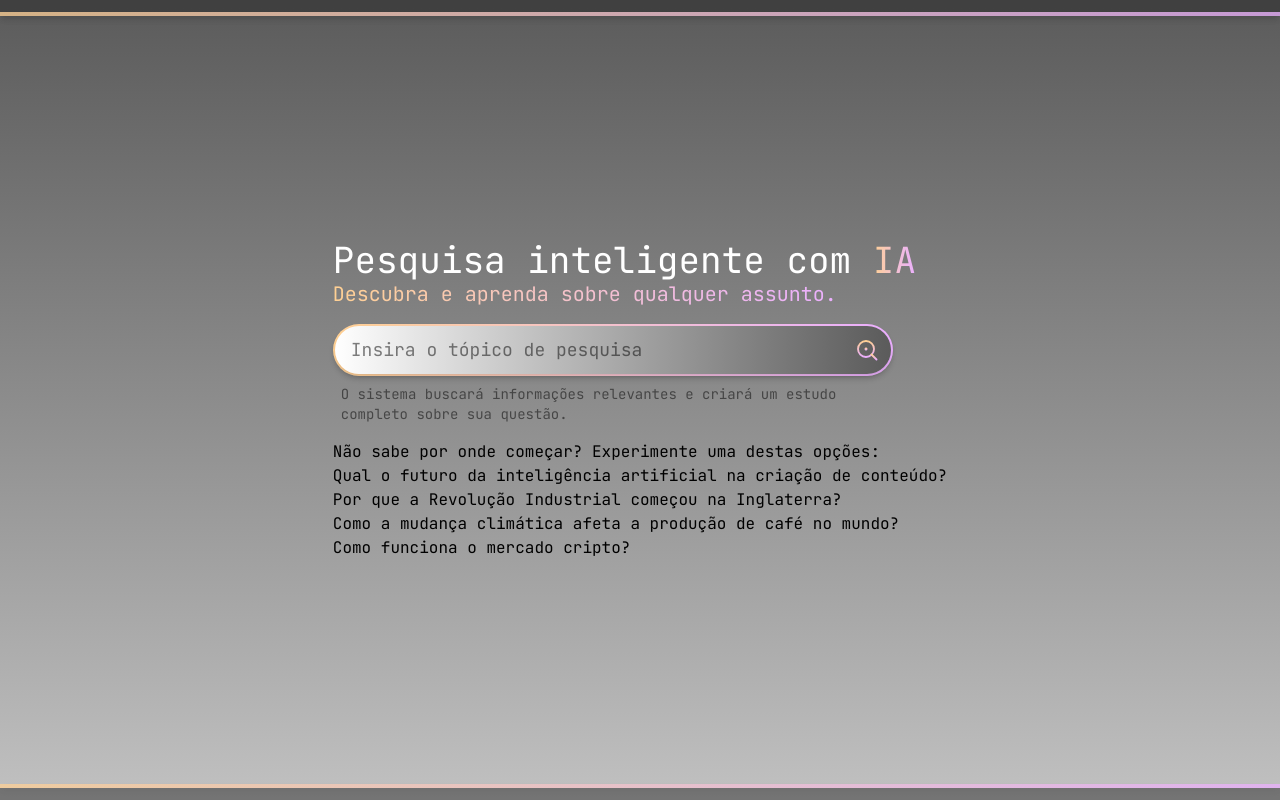
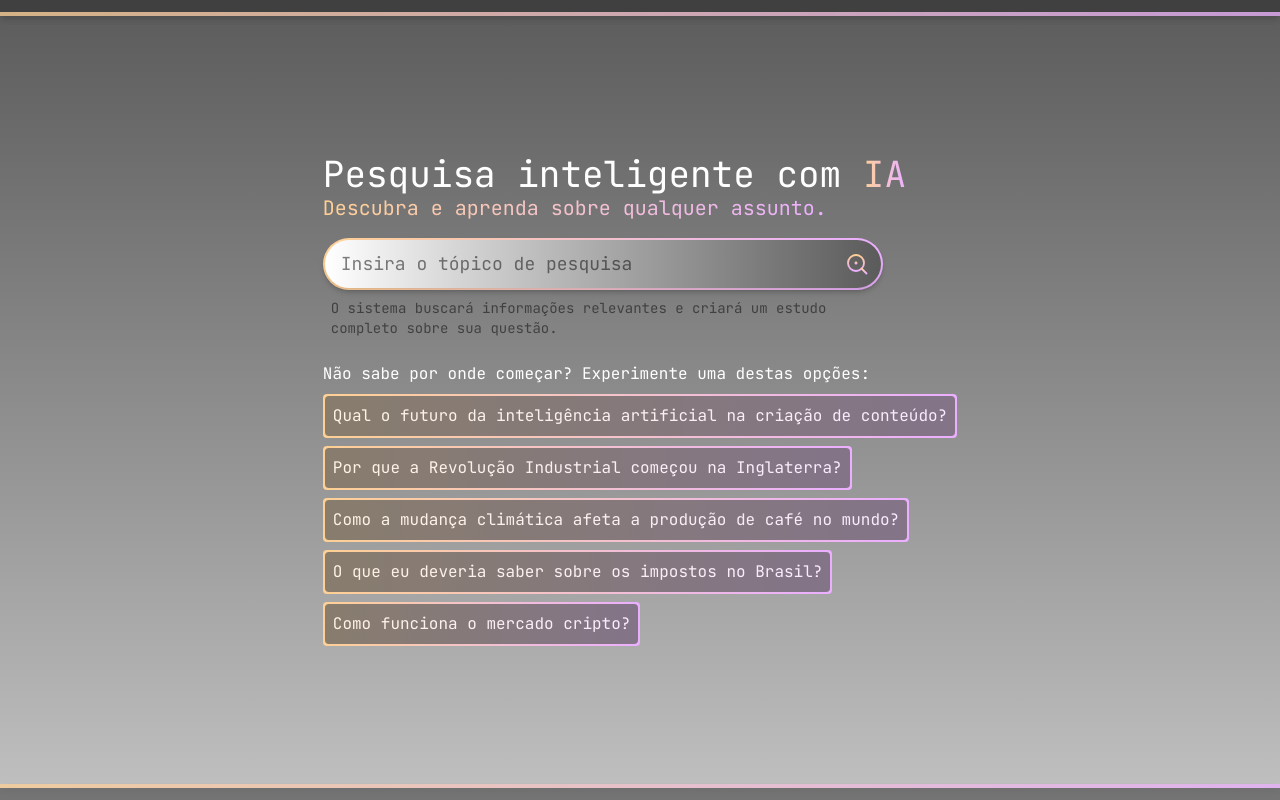
Before and after one commit to Developer-Marcos/sistema-de-pesquisa-web-inteligente, a React (Vite) app in the folder project/frontend/: page / in a window 1280 px wide. Built offline with nearby package versions, Linux system fonts and the light colour scheme.

Commit message:
Feature: Mais opcoes

```diff
--- a/project/frontend/src/Barra_Pesquisa/index.jsx
+++ b/project/frontend/src/Barra_Pesquisa/index.jsx
@@ -4,7 +4,13 @@ const Barra_Pesquisa = () => {
     return(
       <div>
         <form className='w-120'>
-            <div className="shadow-md p-0.5 rounded-full bg-gradient-to-r from-[rgba(255,208,147)] to-[rgba(235,175,255)] w-140">
+            <div className="shadow-md p-0.5 rounded-full bg-gradient-to-r
+             from-[rgba(255,208,147)] to-[rgba(235,175,255)] w-140
+             focus-within:shadow-xl
+             focus-within:-translate-y-1
+             hover:shadow-xl
+             hover:-translate-y-1
+             transition transform duration-300">
                 <div className="bg-gradient-to-r from-[#FFFFFF] to-[#5B5B5B] rounded-full shadow-md flex items-center">
                     <input type="text" placeholder="Insira o tópico de pesquisa" className="flex-grow pl-4 pt-2 pb-2 text-lg bg-transparent focus:outline-none"/>
                     <button type="submit" className="p-2.5 w-12 h-12 flex items-center justify-center rounded-full bg-transparent hover:cursor-pointer hover:opacity-50">
--- a/project/frontend/src/Opcoes_Extras/index.jsx
+++ b/project/frontend/src/Opcoes_Extras/index.jsx
@@ -3,12 +3,23 @@ import Card_Opcao from "../Card_Opcao"
 const Opcoes_Extras = () => {
       return(
             <div>
-                  <p>Não sabe por onde começar? Experimente uma destas opções:</p>
+                  <p className="text-white mb-2 mt-6">Não sabe por onde começar? Experimente uma destas opções:</p>
                   <div>
-                        <Card_Opcao pergunta="Qual o futuro da inteligência artificial na criação de conteúdo?"/>
-                        <Card_Opcao pergunta="Por que a Revolução Industrial começou na Inglaterra?"/>
-                        <Card_Opcao pergunta="Como a mudança climática afeta a produção de café no mundo?"/>
-                        <Card_Opcao pergunta="Como funciona o mercado cripto?"/>
+                        <div className="bg-gradient-to-r from-[rgba(255,208,147)] to-[rgba(235,175,255)] p-0.5 rounded mb-2 w-fit hover:shadow-xl transition transform duration-300 hover:-translate-y-1">
+                              <button className="hover:cursor-pointer bg-[#616161] text-white rounded p-2 text-x opacity-75"><Card_Opcao pergunta="Qual o futuro da inteligência artificial na criação de conteúdo?"/></button>
+                        </div>
+                        <div className="bg-gradient-to-r from-[rgba(255,208,147)] to-[rgba(235,175,255)] p-0.5 rounded mb-2 w-fit hover:shadow-xl transition transform duration-300 hover:-translate-y-1">
+                              <button className="hover:cursor-pointer bg-[#616161] text-white rounded p-2 text-x opacity-75"><Card_Opcao pergunta="Por que a Revolução Industrial começou na Inglaterra?"/></button>
+                        </div>
+                        <div className="bg-gradient-to-r from-[rgba(255,208,147)] to-[rgba(235,175,255)] p-0.5 rounded mb-2 w-fit hover:shadow-xl transition transform duration-300 hover:-translate-y-1">
+                              <button className="hover:cursor-pointer bg-[#616161] text-white rounded p-2 text-x opacity-75"><Card_Opcao pergunta="Como a mudança climática afeta a produção de café no mundo?"/></button>
+                        </div>
+                        <div className="bg-gradient-to-r from-[rgba(255,208,147)] to-[rgba(235,175,255)] p-0.5 rounded mb-2 w-fit hover:shadow-xl transition transform duration-300 hover:-translate-y-1">
+                              <button className="hover:cursor-pointer bg-[#616161] text-white rounded p-2 text-x opacity-75"><Card_Opcao pergunta="O que eu deveria saber sobre os impostos no Brasil?"/></button>
+                        </div>
+                        <div className="bg-gradient-to-r from-[rgba(255,208,147)] to-[rgba(235,175,255)] p-0.5 rounded w-fit hover:shadow-xl transition transform duration-300 hover:-translate-y-1">
+                              <button className="hover:cursor-pointer bg-[#616161] text-white rounded p-2 text-x opacity-75"><Card_Opcao pergunta="Como funciona o mercado cripto?"/></button>
+                        </div>
                   </div>
             </div>
       )
```
